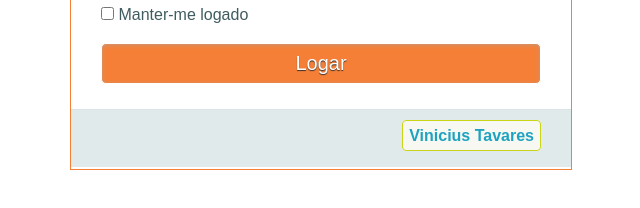
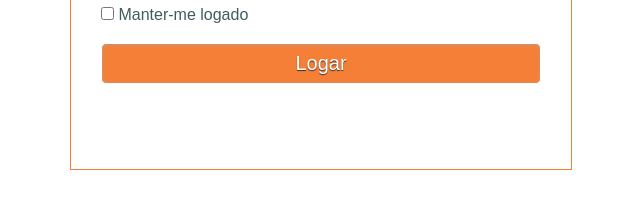
Before and after one commit to viniciustavaress/Sistema-de-Login-com-HTML-CSS-JS, a plain HTML site: page index.html in a window 1280 px wide. Shown: the part 298-506 px from the top of the page, without its empty margins (320-960 px from the left). Drawn offline with Linux system fonts and the light colour scheme.

Commit message:
Update index.html

```diff
--- a/index.html
+++ b/index.html
@@ -44,9 +44,6 @@ function mouseoutPass(obj) {
             <input type="submit" value="Logar" />
           </p>
 
-          <p class="link">
-            <a href="https://github.com/viniciustavares2020/">Vinicius Tavares</a>
-          </p>
         </form>
       </div>
 
```
